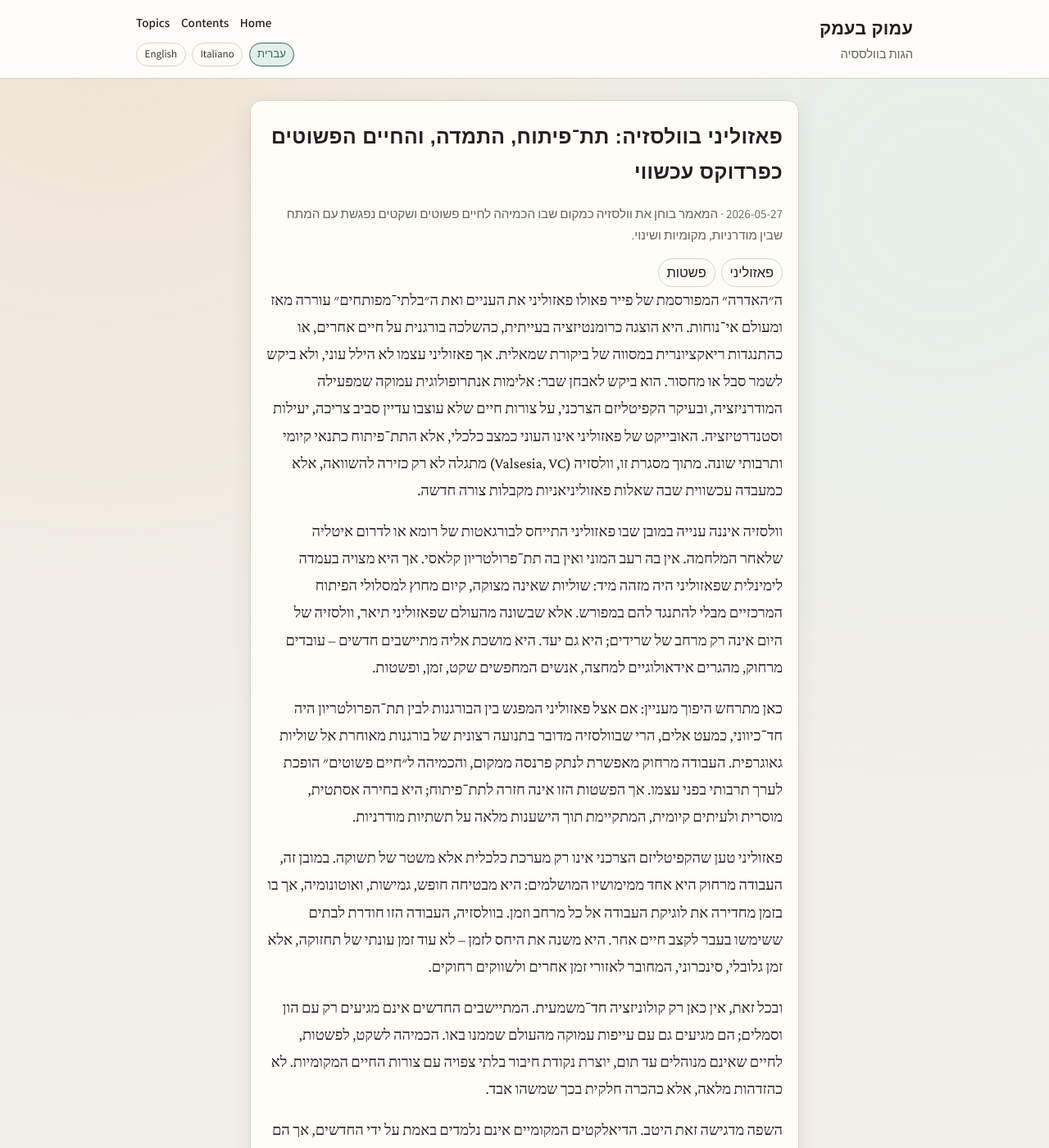
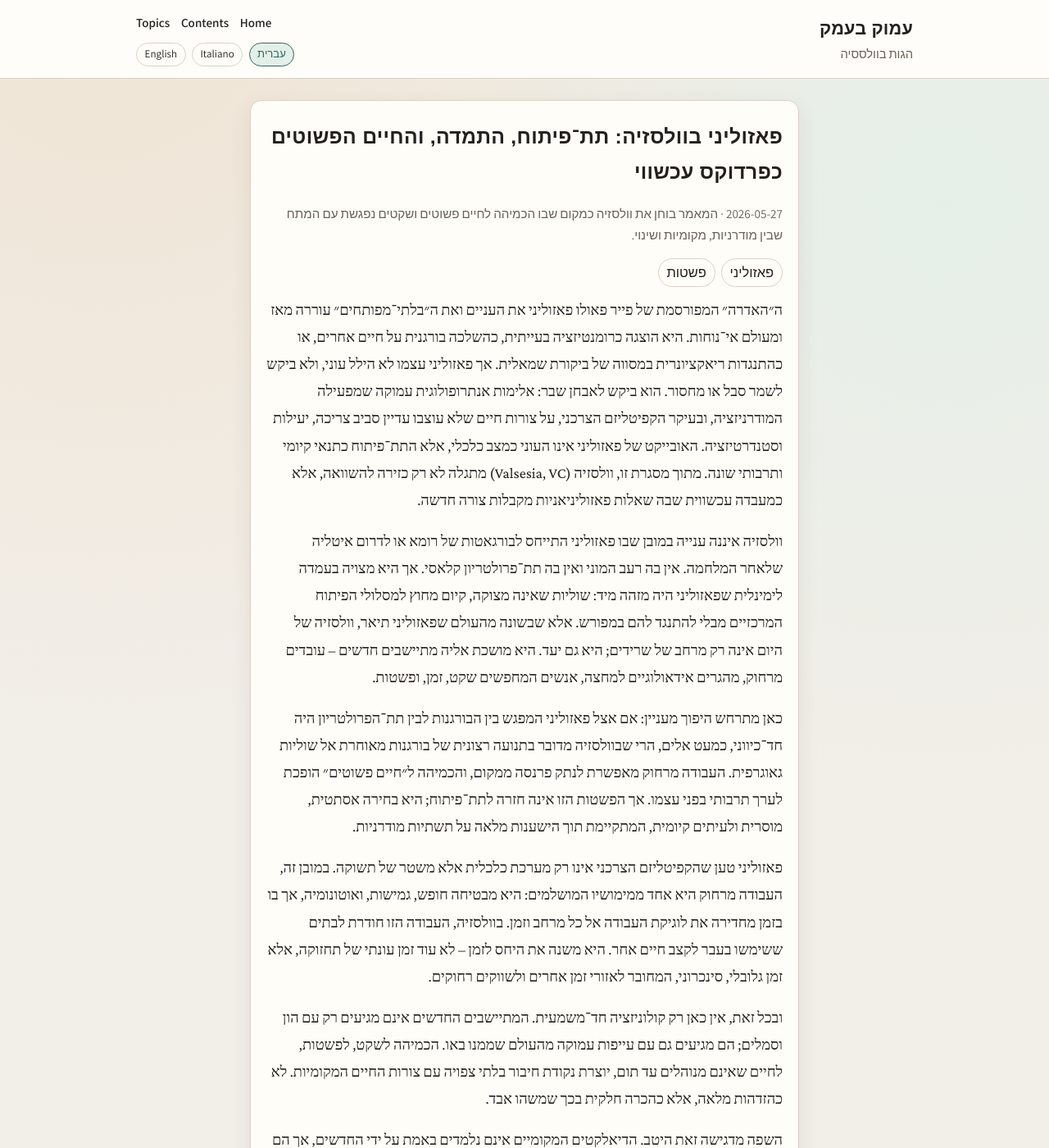
Before and after one commit to dror27/valsesia, a Jekyll site: the page built from _essays_he/פאזוליני עבודה מרחוק.md, in a window 1280 px wide and 1400 px high. Shown: the whole window at 82% size. Built offline with Jekyll 4.4.1, drawn with Linux system fonts in a browser that asks for light colours; some web fonts are replaced.

Commit message:
Add spacing below essay tag buttons

```diff
--- a/assets/css/style.css
+++ b/assets/css/style.css
@@ -287,6 +287,10 @@ button:focus-visible {
   gap: 0.42rem;
 }
 
+.essay-head .topic-list {
+  margin-bottom: 0.75rem;
+}
+
 .topic-list a {
   display: inline-block;
   border: 1px solid var(--border);
```
